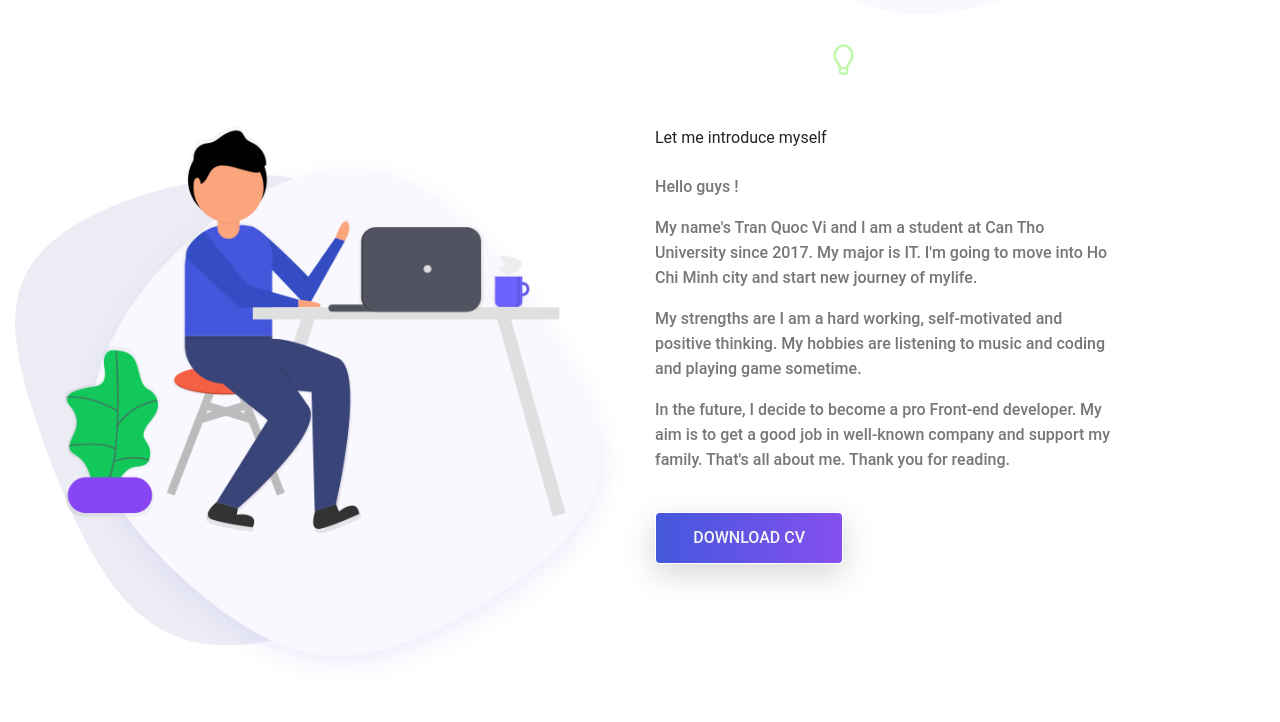
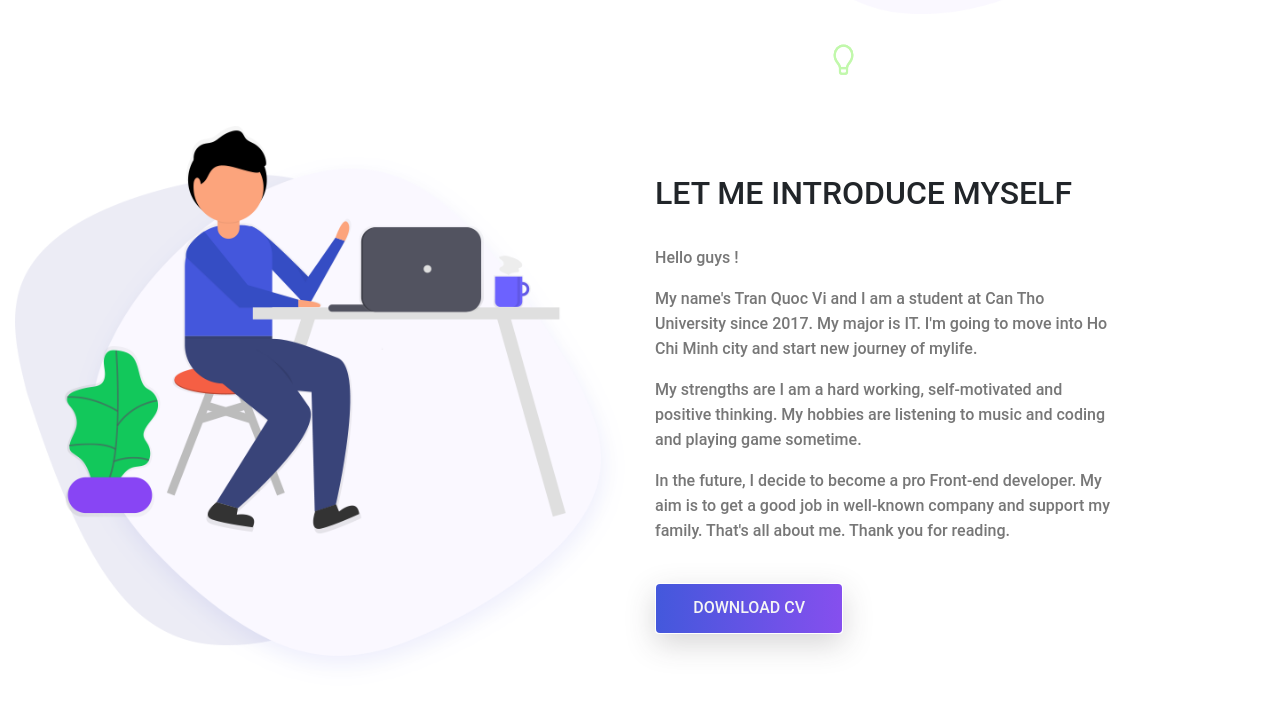
Before and after one commit to saintvi/tqvportfolio, a plain HTML site: page index.html in a window 1280 px wide. Shown: the part 760-1482 px from the top of the page. Drawn offline with Linux system fonts and the light colour scheme.

Commit message:
Update index.html

```diff
--- a/index.html
+++ b/index.html
@@ -156,8 +156,7 @@
                                 />
                             </div>
                         </div>
-                        <div class="col-lg-6 col-md-12 about-title" style="
-    font-family: var(--roboto);>
+                        <div class="col-lg-6 col-md-12 about-title">
                             <h2 class="text-uppercase pt-5" style="font-family: var(--roboto);">
                                 <span>Let me</span>
                                 <span>introduce</span>
```
